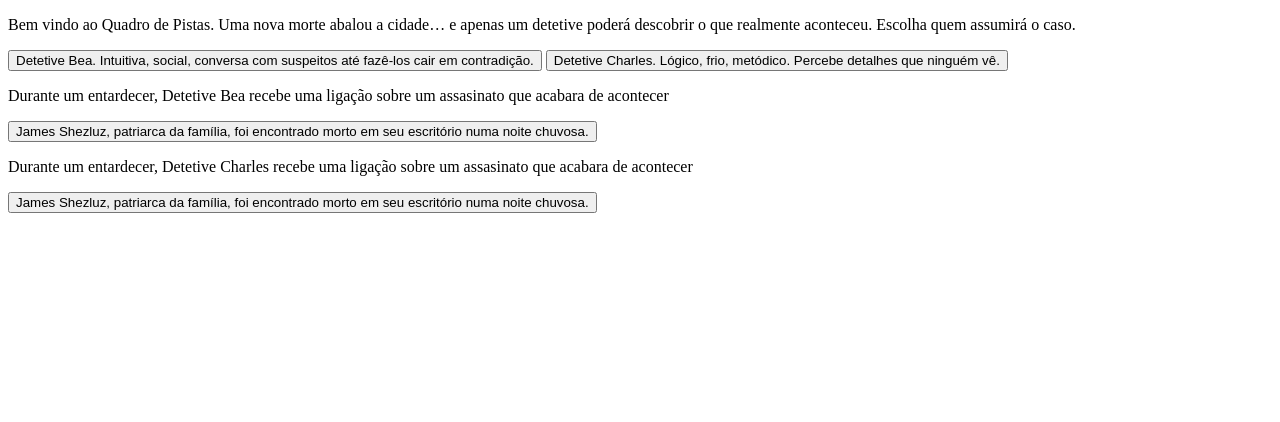
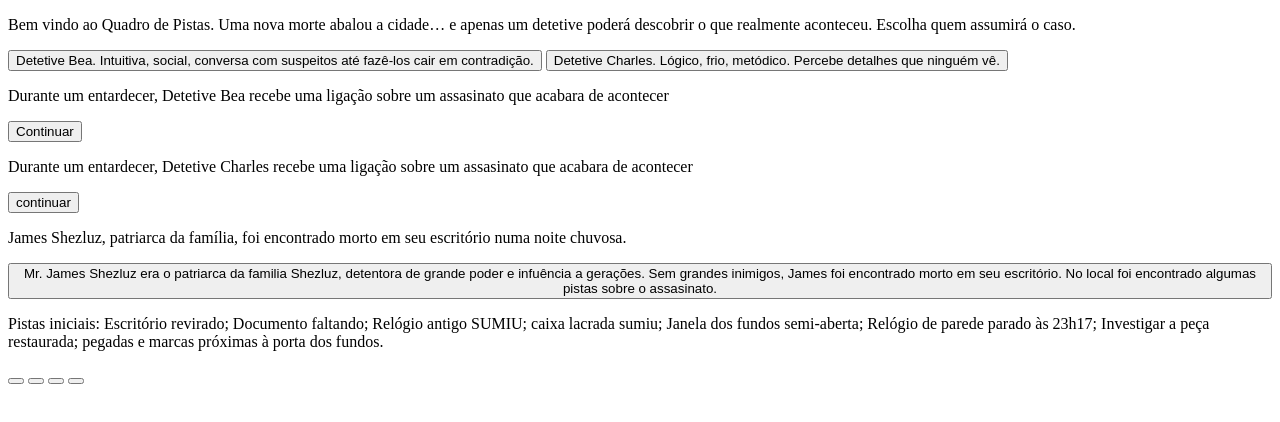
Before and after one commit to LHAMA57/MISTERIO, a plain HTML site: page index.html in a window 1280 px wide. Drawn offline with Linux system fonts and the light colour scheme.

Commit message:
Update index.html

```diff
--- a/index.html
+++ b/index.html
@@ -16,16 +16,32 @@
         </div>
 
 
-
         <div class="passo" id="passo-1">
             <p>Durante um entardecer, Detetive Bea recebe uma ligação sobre um assasinato que acabara de acontecer</p>
-            <button class="btn-proximo" data-proximo="3">James Shezluz, patriarca da família, foi encontrado morto em seu escritório numa noite chuvosa.</button>
+            <button class="btn-proximo" data-proximo="3">Continuar</button>
 
         </div>
 
         <div class="passo" id="passo-2">
             <p>Durante um entardecer, Detetive Charles recebe uma ligação sobre um assasinato que acabara de acontecer</p>
-            <button class="btn-proximo" data-proximo="3">James Shezluz, patriarca da família, foi encontrado morto em seu escritório numa noite chuvosa.</button>
+            <button class="btn-proximo" data-proximo="3">continuar</button>
+
+        </div>
+
+
+        <div class="passo" id="passo-3">
+            <p>James Shezluz, patriarca da família, foi encontrado morto em seu escritório numa noite chuvosa.</p>
+            <button class="btn-proximo" data-proximo="4">Mr. James Shezluz era o patriarca da familia Shezluz, detentora de grande poder e infuência a gerações. Sem grandes inimigos, James foi encontrado morto em seu escritório. No local foi encontrado algumas pistas sobre o assasinato.</button>
+
+        </div>
+
+
+        <div class="passo" id="passo-4">
+            <p>Pistas iniciais: Escritório revirado; Documento faltando; Relógio antigo SUMIU; caixa lacrada sumiu; Janela dos fundos semi-aberta; Relógio de parede parado às 23h17; Investigar a peça restaurada; pegadas e marcas próximas à porta dos fundos.</p>
+            <button class="btn-proximo" data-proximo="5"></button>
+            <button class="btn-proximo" data-proximo="6"></button>
+            <button class="btn-proximo" data-proximo="7"></button>
+            <button class="btn-proximo" data-proximo="8"></button>
 
         </div>
 
@@ -36,5 +52,4 @@
 
 
 </body>
-
 </html>
```
